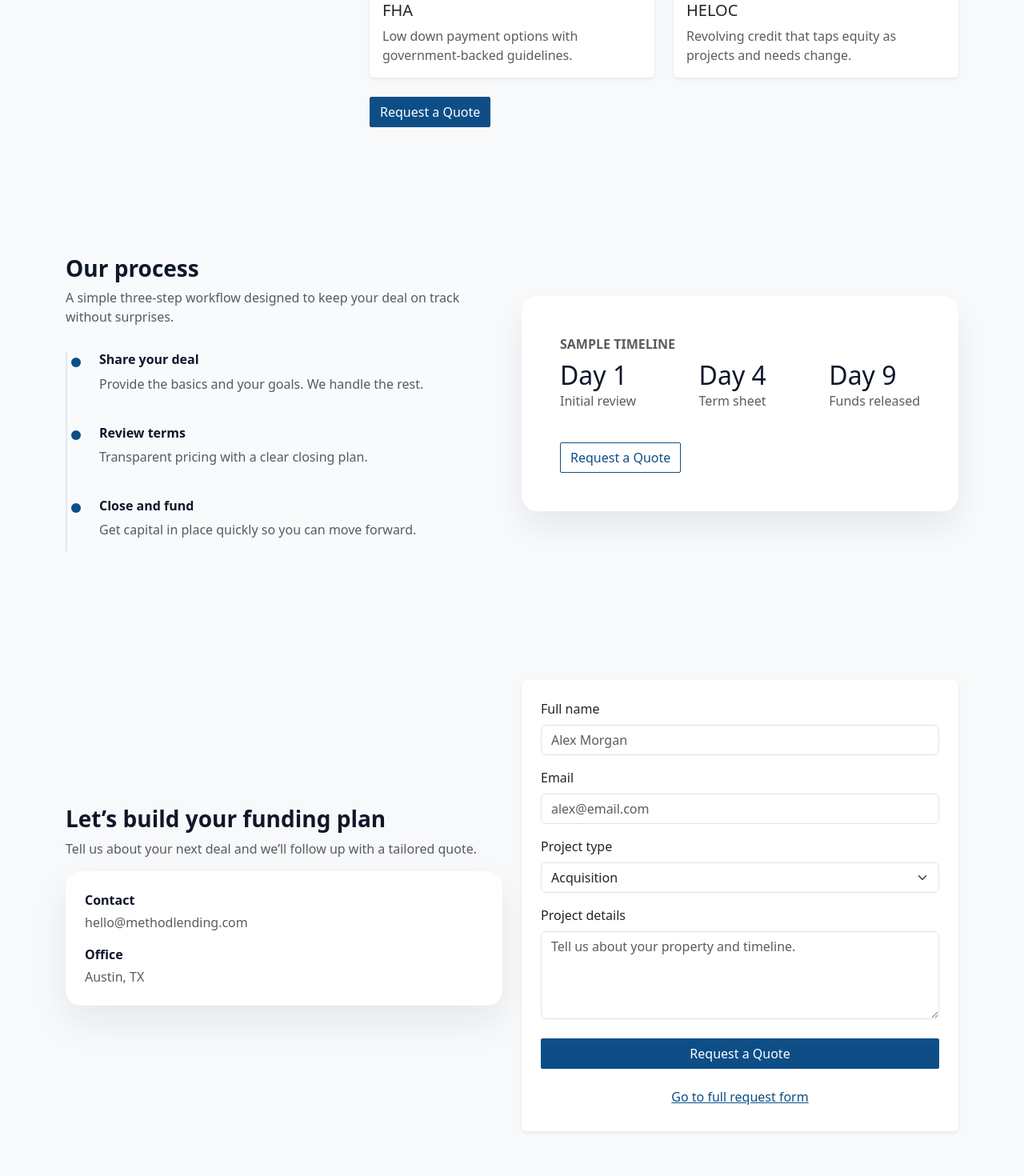
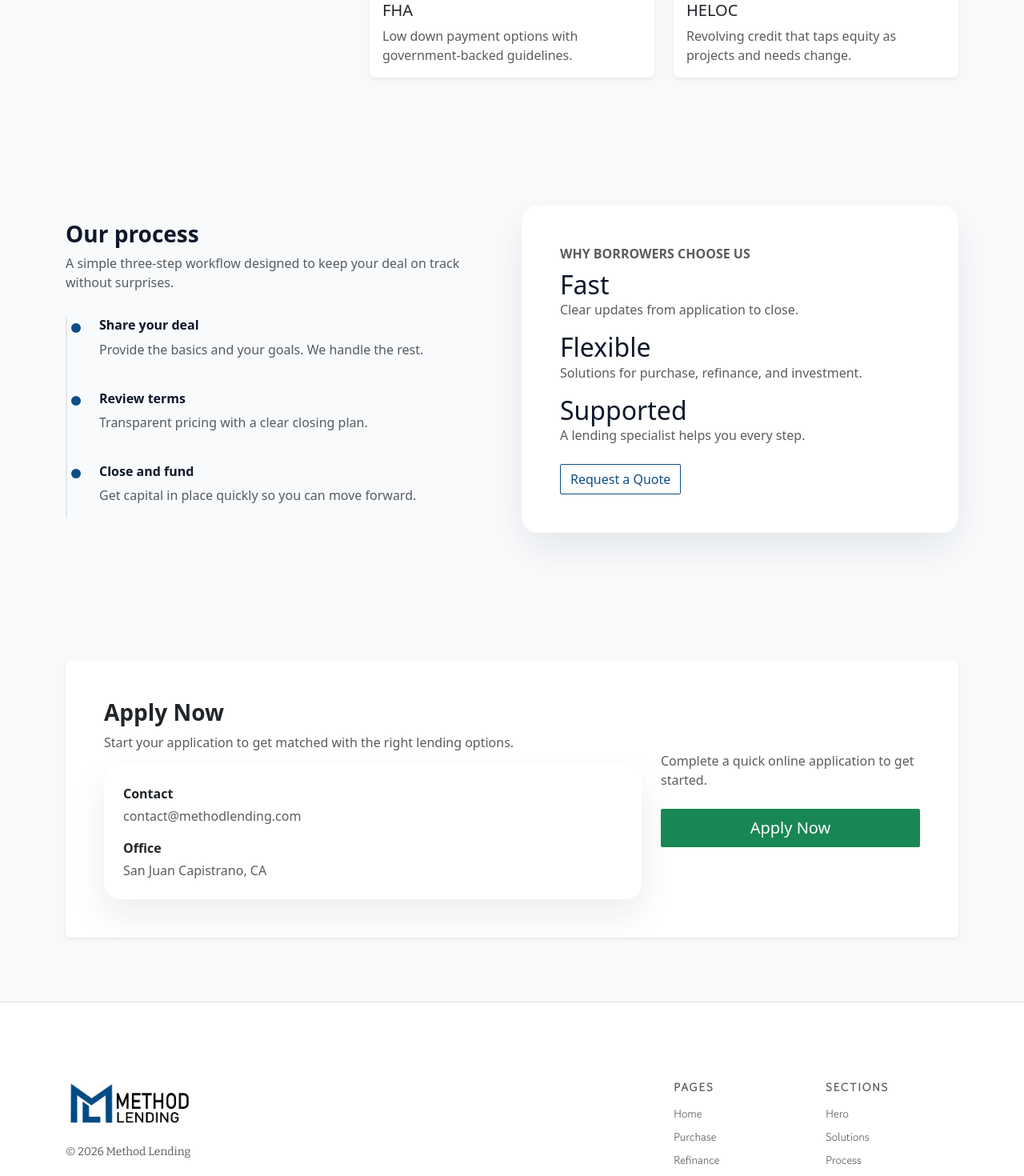
Before and after one commit to quantumpat/methodlending, a React (Vite) app: page / in a window 1280 px wide. Shown: the part 940-2410 px from the top of the page at 80% size. Built offline with nearby package versions, Linux system fonts and the light colour scheme; a web font is replaced by a local one.

Commit message:
Updated pages!

```diff
--- a/src/pages/Home.tsx
+++ b/src/pages/Home.tsx
@@ -19,6 +19,14 @@ const Home = () => (
               <Link className="btn btn-primary btn-lg" to="/request-quote">
                 Request a Quote
               </Link>
+              <a
+                className="btn btn-success btn-lg"
+                href="http://methodlending.loanzify.io/register"
+                target="_blank"
+                rel="noopener noreferrer"
+              >
+                Apply Now
+              </a>
               <Link className="btn btn-lg btn-loan-options" to="/loan-options">
                 Loan Options
               </Link>
@@ -81,11 +89,6 @@ const Home = () => (
                 </div>
               </div>
             </div>
-            <div className="mt-4">
-              <Link className="btn btn-primary" to="/request-quote">
-                  Request a Quote
-              </Link>
-            </div>
           </div>
         </div>
       </div>
@@ -124,22 +127,28 @@ const Home = () => (
           <div className="col-lg-6">
             <div className="process-card p-4 p-md-5">
               <p className="text-uppercase text-muted fw-semibold mb-2">
-                Sample timeline
+                Why borrowers choose us
               </p>
-              <div className="d-flex justify-content-between">
+              <ul className="list-unstyled mb-4">
+                <li className="d-flex gap-3 align-items-start mb-3">
                   <div>
-                  <p className="h2 mb-0">Day 1</p>
-                  <p className="text-muted">Initial review</p>
+                    <p className="h2 mb-0">Fast</p>
+                    <p className="text-muted mb-0">Clear updates from application to close.</p>
                   </div>
+                </li>
+                <li className="d-flex gap-3 align-items-start mb-3">
                   <div>
-                  <p className="h2 mb-0">Day 4</p>
-                  <p className="text-muted">Term sheet</p>
+                    <p className="h2 mb-0">Flexible</p>
+                    <p className="text-muted mb-0">Solutions for purchase, refinance, and investment.</p>
                   </div>
+                </li>
+                <li className="d-flex gap-3 align-items-start">
                   <div>
-                  <p className="h2 mb-0">Day 9</p>
-                  <p className="text-muted">Funds released</p>
+                    <p className="h2 mb-0">Supported</p>
+                    <p className="text-muted mb-0">A lending specialist helps you every step.</p>
                   </div>
-              </div>
+                </li>
+              </ul>
               <div className="mt-4">
                 <Link className="btn btn-outline-primary" to="/request-quote">
                   Request a Quote
@@ -153,75 +162,40 @@ const Home = () => (
 
     <section id="contact" className="section bg-light">
       <div className="container">
+        <div className="row g-4">
+          <div className="col-12">
+            <div className="card border-0 shadow-sm">
+              <div className="card-body p-4 p-md-5">
                 <div className="row g-4 align-items-center">
-          <div className="col-lg-6">
-            <h2 className="h3 fw-bold">Let’s build your funding plan</h2>
+                  <div className="col-lg-8">
+                    <h2 className="h3 fw-bold">Apply Now</h2>
                     <p className="text-muted">
-              Tell us about your next deal and we’ll follow up with a tailored
-              quote.
+                      Start your application to get matched with the right lending
+                      options.
                     </p>
                     <div className="contact-card p-4">
                       <p className="mb-1 fw-semibold">Contact</p>
-              <p className="text-muted mb-3">hello@methodlending.com</p>
+                      <p className="text-muted mb-3">contact@methodlending.com</p>
                       <p className="mb-1 fw-semibold">Office</p>
-              <p className="text-muted mb-0">Austin, TX</p>
+                      <p className="text-muted mb-0">San Juan Capistrano, CA</p>
                     </div>
                   </div>
-          <div className="col-lg-6">
-            <form className="card border-0 shadow-sm">
-              <div className="card-body p-4">
-                <div className="mb-3">
-                  <label className="form-label" htmlFor="name">
-                    Full name
-                  </label>
-                  <input
-                    className="form-control"
-                    id="name"
-                    placeholder="Alex Morgan"
-                    type="text"
-                  />
+                  <div className="col-lg-4">
+                    <p className="text-muted mb-4">
+                      Complete a quick online application to get started.
+                    </p>
+                    <a
+                      className="btn btn-success btn-lg w-100"
+                      href="http://methodlending.loanzify.io/register"
+                      target="_blank"
+                      rel="noopener noreferrer"
+                    >
+                      Apply Now
+                    </a>
                   </div>
-                <div className="mb-3">
-                  <label className="form-label" htmlFor="email">
-                    Email
-                  </label>
-                  <input
-                    className="form-control"
-                    id="email"
-                    placeholder="alex@email.com"
-                    type="email"
-                  />
                 </div>
-                <div className="mb-3">
-                  <label className="form-label" htmlFor="project">
-                    Project type
-                  </label>
-                  <select className="form-select" id="project">
-                    <option>Acquisition</option>
-                    <option>Rehab</option>
-                    <option>Bridge</option>
-                    <option>Portfolio</option>
-                  </select>
               </div>
-                <div className="mb-4">
-                  <label className="form-label" htmlFor="details">
-                    Project details
-                  </label>
-                  <textarea
-                    className="form-control"
-                    id="details"
-                    rows={4}
-                    placeholder="Tell us about your property and timeline."
-                  />
             </div>
-                <button className="btn btn-primary w-100" type="submit">
-                    Request a Quote
-                </button>
-                <Link className="btn btn-link mt-3 w-100" to="/request-quote">
-                  Go to full request form
-                </Link>
-              </div>
-            </form>
           </div>
         </div>
       </div>
--- a/src/pages/LoanOptionsPage.tsx
+++ b/src/pages/LoanOptionsPage.tsx
@@ -20,6 +20,14 @@ const LoanOptionsPage = () => (
               <div className="d-flex flex-wrap gap-3">
                 <a className="btn btn-primary btn-lg" href="/#contact">
                   Request a Quote
+                </a>
+                <a
+                  className="btn btn-success btn-lg"
+                  href="http://methodlending.loanzify.io/register"
+                  target="_blank"
+                  rel="noopener noreferrer"
+                >
+                  Apply Now
                 </a>
                 <Link className="btn btn-outline-primary btn-lg" to="/request-quote">
                   Request a Quote
--- a/src/pages/RequestQuotePage.tsx
+++ b/src/pages/RequestQuotePage.tsx
@@ -42,7 +42,73 @@ const RequestQuotePage = () => {
               </a>
             </div>
           </div>
-          <div className="col-lg-6">
+        </div>
+      </div>
+    </section>
+
+    <section id="request-connect" className="section bg-light">
+      <div className="container">
+        <div className="row g-4">
+          <div className="col-12 col-lg-6">
+            <div className="card border-0 shadow-sm h-100">
+              <div className="card-body p-3 p-md-4 h-100 d-flex flex-column">
+                <h2 className="h5 fw-bold mb-3">Email us instead</h2>
+                <p className="text-muted">
+                  Share a few details and we will reply within one business day.
+                </p>
+                <form
+                  className="d-flex flex-column flex-grow-1"
+                  action="mailto:hello@methodlending.com"
+                  method="post"
+                  encType="text/plain"
+                >
+                  <div className="mb-3">
+                    <label className="form-label" htmlFor="quote-name">
+                      Full name
+                    </label>
+                    <input
+                      className="form-control"
+                      id="quote-name"
+                      name="name"
+                      placeholder="Alex Morgan"
+                      type="text"
+                      required
+                    />
+                  </div>
+                  <div className="mb-3">
+                    <label className="form-label" htmlFor="quote-email">
+                      Email
+                    </label>
+                    <input
+                      className="form-control"
+                      id="quote-email"
+                      name="email"
+                      placeholder="alex@email.com"
+                      type="email"
+                      required
+                    />
+                  </div>
+                  <div className="mb-4 flex-grow-1 d-flex flex-column">
+                    <label className="form-label" htmlFor="quote-message">
+                      Deal details
+                    </label>
+                    <textarea
+                      className="form-control flex-grow-1"
+                      id="quote-message"
+                      name="message"
+                      placeholder="Property type, timeline, and amount needed."
+                      style={{ resize: 'none', overflowY: 'auto' }}
+                      required
+                    />
+                  </div>
+                  <button className="btn btn-primary w-100" type="submit">
+                    Send email
+                  </button>
+                </form>
+              </div>
+            </div>
+          </div>
+          <div className="col-12 col-lg-6">
             <div className="card border-0 shadow-sm h-100">
               <div className="card-body p-3 p-md-4">
                 <h2 className="h5 fw-bold mb-3">Schedule a meeting</h2>
--- a/src/pages/TeamPage.tsx
+++ b/src/pages/TeamPage.tsx
@@ -59,6 +59,9 @@ const TeamPage = () => (
                   focuses on clear communication, smart solutions, and building
                   trust with every client.
                 </p>
+                <p className="mt-3 mb-0">
+                  <a href="mailto:aiverson@methodlending.com">aiverson@methodlending.com</a>
+                </p>
               </div>
             </div>
           </div>
@@ -78,6 +81,9 @@ const TeamPage = () => (
                   is to guide borrowers with insight and confidence through
                   every step of the process.
                 </p>
+                <p className="mt-3 mb-0">
+                  <a href="mailto:mtrotter@methodlending.com">mtrotter@methodlending.com</a>
+                </p>
               </div>
             </div>
           </div>
```
Lines whose indentation alone changed are shown as unchanged.
